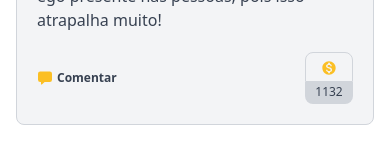
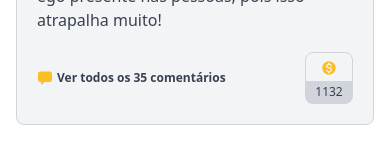
Before and after one commit to ZomerJoop/tabnews.com.br, a Next.js app: page /home-10-mobile in a window 390 px wide. Shown: the part 313-456 px from the top of the page. Built offline with nearby package versions, Linux system fonts and the light colour scheme.

Commit message:
layout: home-10-mobile using news.json
Atualizando o arquivo home-10-mobile consumindo o news.json

```diff
--- a/pages/home-10-mobile.js
+++ b/pages/home-10-mobile.js
@@ -4,136 +4,7 @@ import { IoChatbox } from "react-icons/io5";
 import { BiSearch } from "react-icons/bi";
 import { MdAccountCircle } from "react-icons/md";
 import { MdMonetizationOn } from "react-icons/md";
-
-const newsItems = [
-  {
-    coins: "1132",
-    author: "gustavodeschamps",
-    title: "STF teria sofrido ataque hacker",
-    date: "45 minutos atrás",
-    comment:
-      "Já vivenciei situações assim, e o caos se instala ou não conforme o poder de alinhamento que o líder tem. Agora, algo que não se pode negligenciar é o nível de ego presente nas pessoas, pois isso atrapalha muito!",
-  },
-  {
-    coins: "954",
-    author: "filipedeschamps",
-    title:
-      "WhatsApp volta atrás e não vai mais desativar contas que não aceitarem nova política de privacidade",
-    date: "2 horas atrás",
-    comment:
-      "O que eu fico feliz com toda essa história é que quem está tocando essas mudanças dentro do Facebook não poderia esperar uma rejeição tão grande.",
-  },
-  {
-    coins: "430",
-    author: "arenata",
-    title:
-      "Reações nucleares estão sendo reativadas novamente em Chernobyl, 35 anos após acidente",
-    date: "1 minuto atrás",
-  },
-  {
-    coins: "122",
-    author: "gustavodeschamps",
-    title: "Alerta para golpe do WhatsApp voltado ao Dia das Mães",
-    date: "4 horas atrás",
-    comment: "Eu recebi um desses golpes, olha só essa imagem:",
-  },
-  {
-    coins: "59",
-    author: "gustavodeschamps",
-    title:
-      "Supermercado na Polônia vai testar IA para reduzir desperdício de alimentos",
-    date: "40 minutos atrás",
-    comment:
-      "Toda ferramenta pode ser usada para o mal e para o bem, e nesse caso, para o bem.",
-  },
-  {
-    coins: "201",
-    author: "gustavodeschamps",
-    title:
-      "Programa que conserta e doa computadores já entregou mais de 20 mil equipamentos",
-    date: "5 horas atrás",
-  },
-  {
-    coins: "83",
-    author: "gustavodeschamps",
-    title:
-      "Software pirata leva a ataque ransomware em instituto europeu de pesquisa biomolecular",
-    date: "12 horas atrás",
-  },
-  {
-    coins: "340",
-    author: "gustavodeschamps",
-    title: "Nova Iorque pode banir mineração de moedas digitais",
-    date: "13 horas atrás",
-  },
-  {
-    coins: "500",
-    author: "gustavodeschamps",
-    title:
-      "Starlink ameaça cortar internet de usuário após download ilegal de série de TV",
-    date: "15 horas atrás",
-  },
-  {
-    coins: "944",
-    author: "gustavodeschamps",
-    title: "STF teria sofrido ataque hacker",
-    date: "45 minutos atrás",
-  },
-  {
-    coins: "950",
-    author: "filipedeschamps",
-    title:
-      "WhatsApp volta atrás e não vai mais desativar contas que não aceitarem nova política de privacidade",
-    date: "2 horas atrás",
-  },
-  {
-    coins: "500",
-    author: "arenata",
-    title:
-      "Reações nucleares estão sendo reativadas novamente em Chernobyl, 35 anos após acidente",
-    date: "1 minuto atrás",
-  },
-  {
-    coins: "160",
-    author: "gustavodeschamps",
-    title: "Alerta para golpe do WhatsApp voltado ao Dia das Mães",
-    date: "4 horas atrás",
-  },
-  {
-    coins: "5",
-    author: "gustavodeschamps",
-    title:
-      "Supermercado na Polônia vai testar IA para reduzir desperdício de alimentos",
-    date: "40 minutos atrás",
-  },
-  {
-    coins: "201",
-    author: "gustavodeschamps",
-    title:
-      "Programa que conserta e doa computadores já entregou mais de 20 mil equipamentos",
-    date: "5 horas atrás",
-  },
-  {
-    coins: "83",
-    author: "gustavodeschamps",
-    title:
-      "Software pirata leva a ataque ransomware em instituto europeu de pesquisa biomolecular",
-    date: "12 horas atrás",
-  },
-  {
-    coins: "340",
-    author: "gustavodeschamps",
-    title: "Nova Iorque pode banir mineração de moedas digitais",
-    date: "13 horas atrás",
-  },
-  {
-    coins: "500",
-    author: "gustavodeschamps",
-    title:
-      "Starlink ameaça cortar internet de usuário após download ilegal de série de TV",
-    date: "15 horas atrás",
-  },
-];
+import newsItems from '../db/news.json';
 
 export default function Home() {
   return (
@@ -168,7 +39,7 @@ export default function Home() {
       </header>
 
       <div className="mt-12 md:mt-14">
-        {newsItems.map(({ title, comment, coins, date, author }, index) => (
+        {newsItems.map(({ title, comment, coins, date, author, comments }, index) => (
           <Post
             key={index}
             title={title}
@@ -176,6 +47,7 @@ export default function Home() {
             coins={coins}
             date={date}
             author={author}
+            comments={comments}
           />
         ))}
       </div>
@@ -183,7 +55,7 @@ export default function Home() {
   );
 }
 
-const Post = ({ coins, title, comment, date, author }) => {
+const Post = ({ coins, title, comment, date, author, comments }) => {
   return (
     <div className="max-w-5xl m-auto flex flex-col mt-5 px-4 md:px-4 lg:px-0">
       <div className="font-sans flex flex-row  px-5 md:px-10 lg:px-10 py-5 md:py-10 lg:py-10 rounded-lg border border-gray-300 bg-gray-100">
@@ -206,7 +78,7 @@ const Post = ({ coins, title, comment, date, author }) => {
             <p className="mt-4 text-gray-700">{comment}</p>
             <div className="flex items-center justify-between mt-5 md:mt-10">
             <div className="flex items-center  text-xs font-semibold text-gray-700 cursor-pointer">
-              <IoChatbox className="w-4 h-4 mr-1 text-yellow-400" /> Comentar
+              <IoChatbox className="w-4 h-4 mr-1 text-yellow-400" /> Ver todos os {comments} comentários
             </div>
             <Link href="#">
             <a className="flex flex-col items-center  md:mr-10 lg:mr-20 block md:hidden">
```
